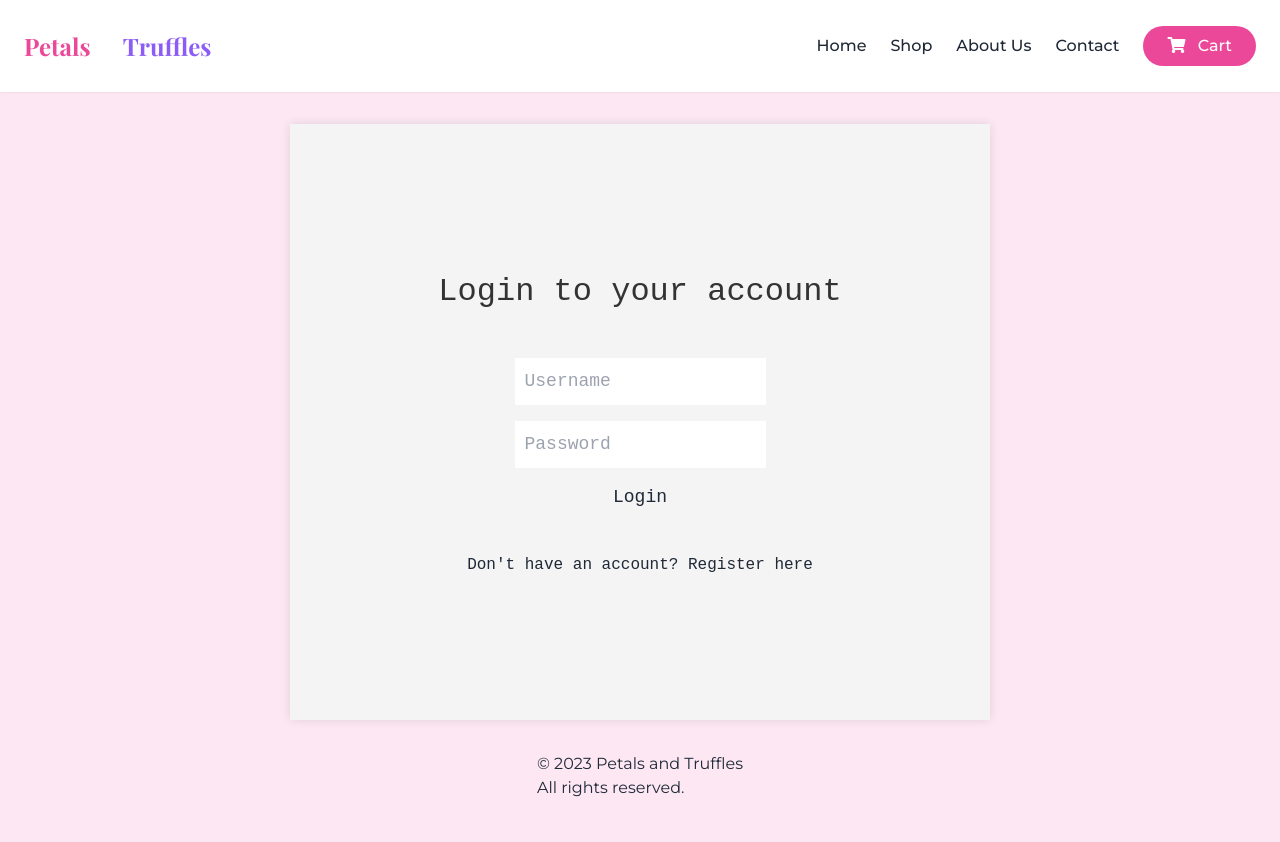
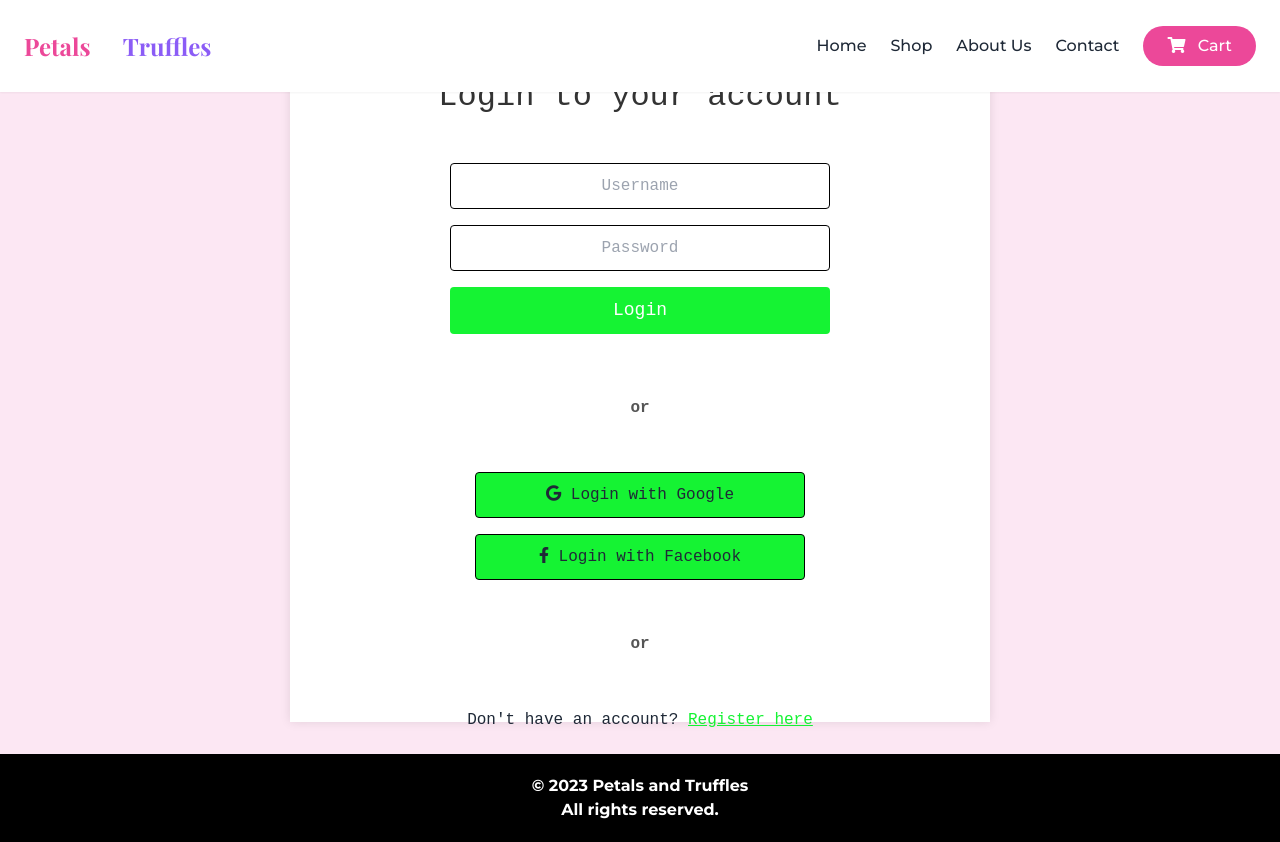
Before and after one commit to LourdesN/Secretstartups, a plain HTML site: page Petals and Truffles/login.html in a window 1280 px wide. Before the commit the page ends 800 px from the top, so only its background shows below. Drawn offline with nearby package versions, Linux system fonts and the light colour scheme.

Commit message:
changes to login & navbar

```diff
--- a/Petals and Truffles/index.html
+++ b/Petals and Truffles/login.html
@@ -42,10 +42,10 @@
 
                 <!-- Desktop Navigation -->
                 <div class="hidden md:flex items-center space-x-6">
-                    <a href="#home" class="nav-link text-gray-800 font-medium hover:text-primary">Home</a>
-                    <a href="#" class="nav-link text-gray-800 font-medium hover:text-secondary">Shop</a>
-                    <a href="#" class="nav-link text-gray-800 font-medium hover:text-primary">About Us</a>
-                    <a href="#" class="nav-link text-gray-800 font-medium hover:text-secondary">Contact</a>
+                    <a href="/index.html" class="nav-link text-gray-800 font-medium hover:text-primary">Home</a>
+                    <a href="/shop.html" class="nav-link text-gray-800 font-medium hover:text-secondary">Shop</a>
+                    <a href="/about.html" class="nav-link text-gray-800 font-medium hover:text-primary">About Us</a>
+                    <a href="/contact.html" class="nav-link text-gray-800 font-medium hover:text-secondary">Contact</a>
                     <a href="#" class="ml-4 bg-primary hover:bg-pink-600 text-white font-medium py-2 px-6 rounded-full transition duration-300">
                         <i class="fas fa-shopping-cart mr-2"></i> Cart
                     </a>
@@ -85,11 +85,31 @@
         </form>
     </div>
 
+    <div class="hr">
+        <hr>
+        <span>or</span>
+        <hr>
+    </div>
+
+    <div class="social-login">
+        <button class="google-login">
+            <i class="fab fa-google"></i> Login with Google
+        </button>
+        <button class="facebook-login">
+            <i class="fab fa-facebook-f"></i> Login with Facebook
+        </button>
+    </div>
+
+    <div class="hr">
+        <hr>
+        <span>or</span>
+        <hr>
+    </div>
+
     <div class="register-link">
         <p>Don't have an account? <a href="/Petals and Truffles/register.html">Register here</a></p>
     </div>
 </div>
-
 
 <div class="footer">
     <p>&copy; 2023 Petals and Truffles</p>
--- a/Petals and Truffles/styles.css
+++ b/Petals and Truffles/styles.css
@@ -29,7 +29,8 @@ nav {
     flex-direction: column;
     justify-content: center;
     gap: 2rem;
-    background-color: #f4f4f4;
+    /* background-color: #f4f4f4; */
+    background-color: #fff;
     align-items: center;
     height: 80vh;
     width: 700px;
@@ -54,29 +55,29 @@ nav {
     font-size: large;
 }
 
-.login-container form input {
-    padding: 10px;
+
+
+.login-box {
+    width: 100%;
+    display: flex;
+    flex-direction: column;
+    align-items: center;
 }
 
-/*
-.login-box {
-    max-width: 100%;
-    background: white;
-    padding: 20px 30px;
-    border-radius: 8px;
-    box-shadow: 0px 0px 10px rgba(0,0,0,0.1);
-    box-sizing: border-box;
+.login-box input {
+    background-color: #fff;
+    border: 1px solid #000;
+    border-radius: 4px;
+    padding: 10px;
+    font-size: 1rem;
+    width: 100%;
     text-align: center;
-    border: 1px solid black;
-    transition: box-shadow 0.3s ease;
-} */
-/*
-input[type="text"], input[type="password"] {
-    width: 100%;
-    padding: 10px;
-    margin: 8px 0;
-    border: 1px solid #ccc;
+}
+.login-box button {
+    background-color: greenyellow;
+    border: 1px black solid;
     border-radius: 4px;
+    padding: 8px;
 }
 
 .login-box button {
@@ -92,17 +93,52 @@ input[type="text"], input[type="password"] {
     background: #0056b3;
 }
 
-button {
+.hr {
+    /* width: 100%;
+    height: 1px;
+    background-color: #ccc;*/
+    margin: 20px 0;
+    display: flex;
+    align-items: center;
+    justify-content: center;
+}
+
+.hr hr {
+    flex: 1;
+    border: none;
+    border-top: 1px solid #000;
+    height: 0;
+}
+
+.hr span {
+    margin: 0 10px;
+    font-weight: bold;
+    color: #555;
+}
+
+.social-login{
+    display: flex;
+    flex-direction: column;
+    gap: 1rem;
     width: 100%;
+    align-items: center;
+}
+
+.social-login button {
+    border : 1px solid #000;
+    background-color: #15f333;
+    border-radius: 4px;
     padding: 10px;
-    background: #28a745;
-    color: white;
-    border: none;
-    border-radius: 4px;
-    cursor: pointer;
+    width: 50%;
 }
-button:hover {
-    background: #218838;
+
+.register-link {
+    text-align: center;
+    font-size: 1rem;
+}
+.register-link a {
+    color: #15f333;
+    text-decoration:underline;
 }
 
 .footer{
```
Also changed, not shown: about.html (+1 -0 lines), contact.html (+1 -0 lines), index.html (+2 -0 lines), shop.html (+1 -0 lines).
